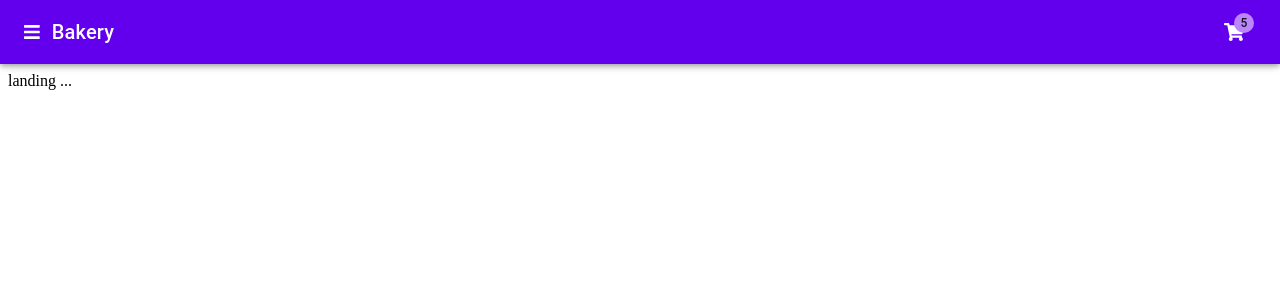
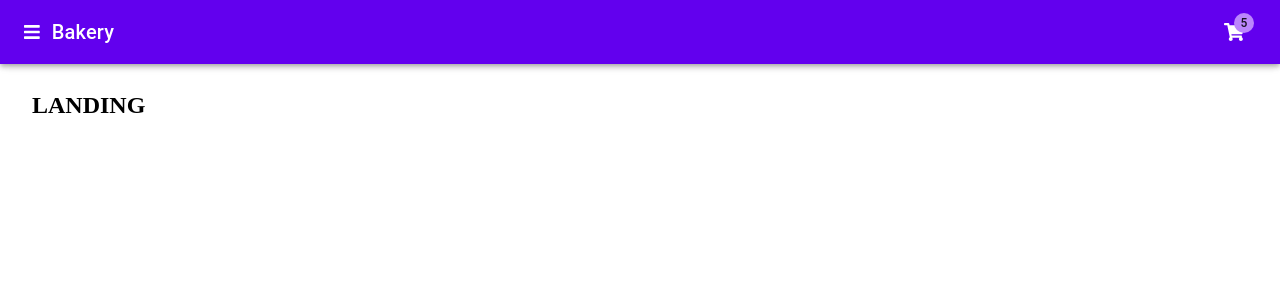
Before and after one commit to ex8/bakery, a React app in the folder packages/flower/: page / in a window 1280 px wide. Shown: the top 300 px of the page. Built offline with nearby package versions, Linux system fonts and the light colour scheme.

Commit message:
navigation

```diff
--- a/packages/flower/src/components/Navigation.tsx
+++ b/packages/flower/src/components/Navigation.tsx
@@ -1,9 +1,12 @@
 import React from 'react'
-import { Grid, Drawer, List, ListSubheader } from '@material-ui/core'
+import { Drawer } from '@material-ui/core'
 import { makeStyles } from '@material-ui/core/styles'
 import { connect } from 'react-redux'
 import { IAppState } from '../state/reducers'
 import { toggleNavigation, IToggleNavigationAction } from '../state/actions'
+import { FontAwesomeIcon } from '@fortawesome/react-fontawesome'
+import { faBook, faHome, faList, faPhoneAlt } from '@fortawesome/free-solid-svg-icons'
+import NavigationItems, { INavigationItem } from './NavigationItems'
 
 interface INavigationProps {
   open: boolean
@@ -20,19 +23,17 @@ const useStyles = makeStyles(() => ({
 }))
 
 const Navigation: React.FC<INavigationProps> = ({ open, toggleNavigation }: INavigationProps) => {
+  const items: INavigationItem[] = [
+    { label: 'Home', to: '/', icon: <FontAwesomeIcon icon={faHome} /> },
+    { label: 'About', to: '/about', icon: <FontAwesomeIcon icon={faBook} /> },
+    { label: 'Menu', to: '/menu', icon: <FontAwesomeIcon icon={faList} /> },
+    { label: 'Contact', to: '/contact', icon: <FontAwesomeIcon icon={faPhoneAlt} /> },
+  ]
   const { drawer, paper } = useStyles()
   return (
-    <Grid container justify="space-between">
-      <Grid item>
-        <Drawer className={drawer} classes={{ paper }} open={open} onClose={() => toggleNavigation()}>
-          <List>
-            <ListSubheader>
-              Bakery
-            </ListSubheader>
-          </List>
-        </Drawer>
-      </Grid>
-    </Grid>
+    <Drawer className={drawer} classes={{ paper }} open={open} onClose={() => toggleNavigation()}>
+      <NavigationItems items={items} />
+    </Drawer>
   )
 }
 
--- /dev/null
+++ b/packages/flower/src/components/NavigationItem.tsx
@@ -0,0 +1,49 @@
+import React, { ReactElement } from 'react'
+import { makeStyles } from '@material-ui/core/styles'
+import { ListItem, ListItemIcon, ListItemText } from '@material-ui/core'
+import { Link } from 'react-router-dom'
+import { connect } from 'react-redux'
+import { toggleNavigation, IToggleNavigationAction } from '../state/actions'
+
+export interface INavigationItem {
+  label: string
+  to: string
+  icon: ReactElement
+}
+
+export interface INavigationItemsProps {
+  items: INavigationItem[]
+}
+
+export interface INavigationItemProps {
+  item: INavigationItem
+  toggleNavigation: () => IToggleNavigationAction
+}
+
+const useStyles = makeStyles(() => ({
+  link: {
+    color: 'inherit',
+    textDecoration: 'none',
+  },
+}))
+
+const NavigationItem: React.FC<INavigationItemProps> = ({ item, toggleNavigation }: INavigationItemProps) => {
+  const { label, to, icon } = item
+  const { link } = useStyles()
+  return (
+    <Link className={link} to={to}>
+      <ListItem button onClick={() => toggleNavigation()}>
+        <ListItemIcon>
+          {icon}
+        </ListItemIcon>
+        <ListItemText primary={label} />
+      </ListItem>
+    </Link>
+  )
+}
+
+const mapDispatchToProps = {
+  toggleNavigation,
+}
+
+export default connect(null, mapDispatchToProps)(NavigationItem)
--- /dev/null
+++ b/packages/flower/src/components/NavigationItems.tsx
@@ -0,0 +1,21 @@
+import React, { ReactElement } from 'react'
+import { List } from '@material-ui/core'
+import NavigationItem from './NavigationItem'
+
+export interface INavigationItem {
+  label: string
+  to: string
+  icon: ReactElement
+}
+
+export interface INavigationItemsProps {
+  items: INavigationItem[]
+}
+
+const NavigationItems: React.FC<INavigationItemsProps> = ({ items }: INavigationItemsProps) => (
+  <List>
+    {items.map((item, index: number) => <NavigationItem key={index} item={item} />)}
+  </List>
+)
+
+export default NavigationItems
--- a/packages/flower/src/pages/Checkout.tsx
+++ b/packages/flower/src/pages/Checkout.tsx
@@ -1,9 +1,23 @@
 import React from 'react'
+import { Container } from '@material-ui/core'
+import { makeStyles } from '@material-ui/core/styles'
 
-const Checkout: React.FC = () => (
-  <div>
-    Checkout ...
-  </div>
-)
+const useStyles = makeStyles(() => ({
+  container: {
+    flex: 1,
+  },
+}))
+
+
+const Checkout: React.FC = () => {
+  const { container } = useStyles()
+  return (
+    <div className={container}>
+      <Container>
+        <h2>Checkout</h2>
+      </Container>
+    </div>
+  )
+}
 
 export { Checkout }
--- a/packages/flower/src/pages/FourOhFour.tsx
+++ b/packages/flower/src/pages/FourOhFour.tsx
@@ -1,9 +1,23 @@
 import React from 'react'
+import { Container } from '@material-ui/core'
+import { makeStyles } from '@material-ui/core/styles'
 
-const FourOhFour: React.FC = () => (
-  <div>
-    FourOhFour ...
-  </div>
-)
+const useStyles = makeStyles(() => ({
+  container: {
+    flex: 1,
+  },
+}))
+
+
+const FourOhFour: React.FC = () => {
+  const { container } = useStyles()
+  return (
+    <div className={container}>
+      <Container>
+        <h2>FourOhFour</h2>
+      </Container>
+    </div>
+  )
+}
 
 export { FourOhFour }
--- a/packages/flower/src/pages/Landing.tsx
+++ b/packages/flower/src/pages/Landing.tsx
@@ -1,9 +1,23 @@
 import React from 'react'
+import { Container } from '@material-ui/core'
+import { makeStyles } from '@material-ui/core/styles'
 
-const Landing: React.FC = () => (
-  <div>
-    landing ...
-  </div>
-)
+const useStyles = makeStyles(() => ({
+  container: {
+    flex: 1,
+  },
+}))
+
+
+const Landing: React.FC = () => {
+  const { container } = useStyles()
+  return (
+    <div className={container}>
+      <Container>
+        <h2>LANDING</h2>
+      </Container>
+    </div>
+  )
+}
 
 export { Landing }
--- a/packages/flower/src/pages/MenuDetail.tsx
+++ b/packages/flower/src/pages/MenuDetail.tsx
@@ -1,9 +1,23 @@
 import React from 'react'
+import { Container } from '@material-ui/core'
+import { makeStyles } from '@material-ui/core/styles'
 
-const MenuDetail: React.FC = () => (
-  <div>
-    MenuDetail ...
-  </div>
-)
+const useStyles = makeStyles(() => ({
+  container: {
+    flex: 1,
+  },
+}))
+
+
+const MenuDetail: React.FC = () => {
+  const { container } = useStyles()
+  return (
+    <div className={container}>
+      <Container>
+        <h2>MENU DETAIL</h2>
+      </Container>
+    </div>
+  )
+}
 
 export { MenuDetail }
--- a/packages/flower/src/pages/MenuList.tsx
+++ b/packages/flower/src/pages/MenuList.tsx
@@ -1,9 +1,46 @@
 import React from 'react'
+import { Card, CardContent, CardMedia, Container, Grid } from '@material-ui/core'
+import { makeStyles } from '@material-ui/core/styles'
 
-const MenuList: React.FC = () => (
-  <div>
-    MenuList ...
-  </div>
-)
+const useStyles = makeStyles(() => ({
+  container: {
+    flex: 1,
+  },
+  card: {
+    flex: 1,
+  },
+  media: {
+    height: 0,
+    paddingTop: '56.25%',
+  },
+}))
+
+
+const MenuList: React.FC = () => {
+  const { container, card, media } = useStyles()
+  return (
+    <div className={container}>
+      <Container>
+        <Grid container>
+          <Grid item xs={12}>
+            <h2>search bar & filters</h2>
+          </Grid>
+          <Grid item xs={12}>
+            <Card className={card}>
+              <CardMedia className={media} image='https://source.unsplash.com/random' />
+              <CardContent>
+                <Grid container>
+                  <Grid item xs={12}>
+                    TITLE
+                  </Grid>
+                </Grid>
+              </CardContent>
+            </Card>
+          </Grid>
+        </Grid>
+      </Container>
+    </div>
+  )
+}
 
 export { MenuList }
```
